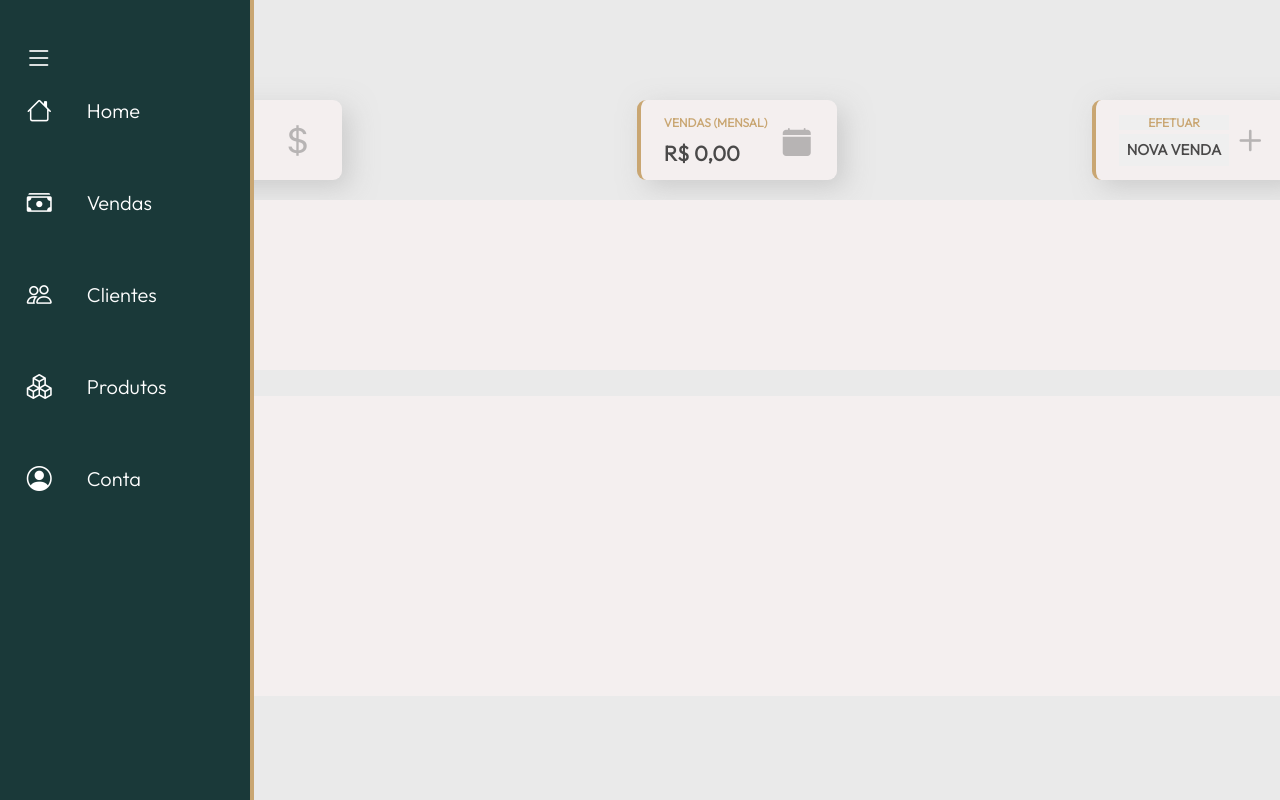
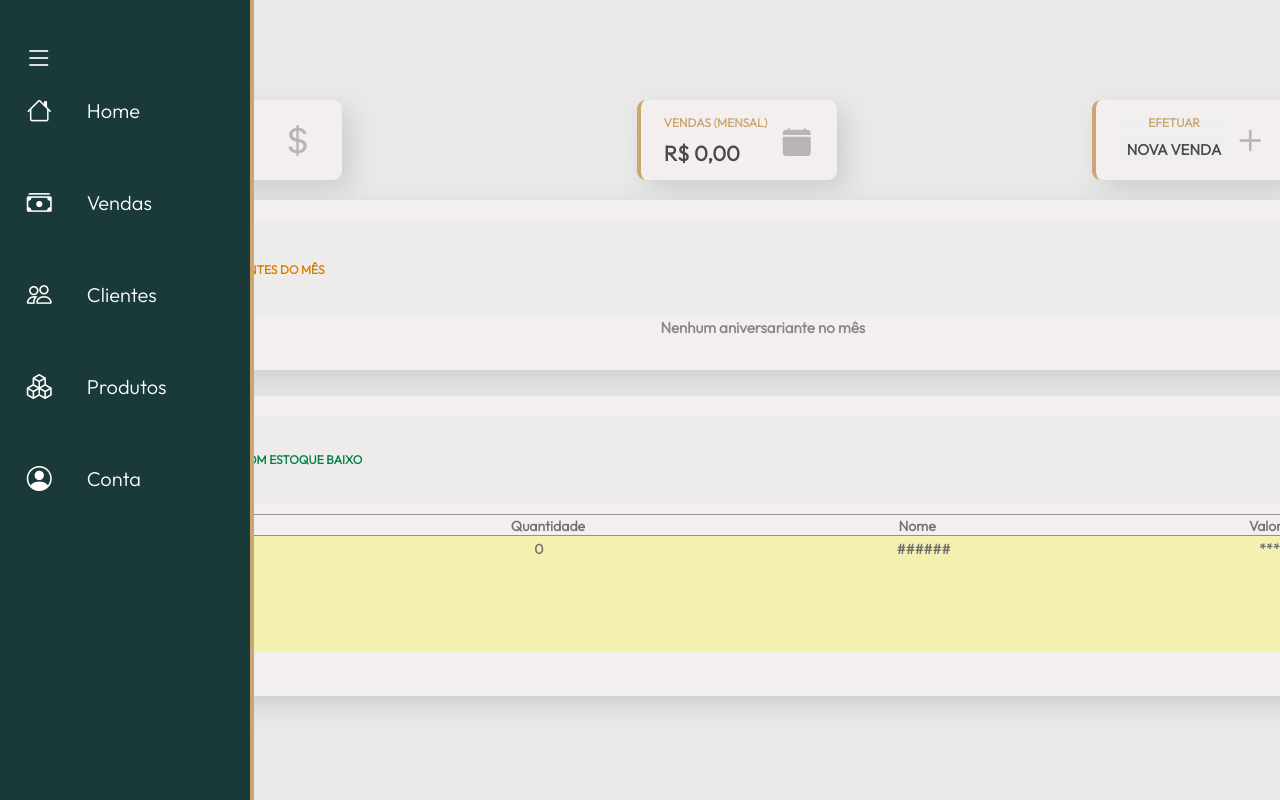
Before and after one commit to elifreitascode/Sistema-de-vendas, a Flask app: page /paginainicial in a window 1280 px wide. Run offline with Flask 3, Linux system fonts and the light colour scheme; some libraries are stand-ins or nearby versions.

Commit message:
Estilização do card estoque e aniversariantes

```diff
--- a/static/StyleInicio.css
+++ b/static/StyleInicio.css
@@ -114,17 +114,21 @@ ul li.item-menu > a .icon > i{
     height: 170px;
     background-color: #f4efef;
     margin-top: 10px;
-    border: none;
+    border-left: 4px solid #fa9200;
     border-radius: 10px;
     margin-bottom: 13px;
+    padding: 20px 20px 24px 20px;
+    box-shadow: 9px 9px 26px  #bebdbdab;
 }
 .card-estoque{
     width: 1240px;
     height: 300px;
     background-color: #f4efef;
     margin-top: 13px;
-    border: none;
+    border-left: 4px solid #008F4D;
     border-radius: 10px;
+    padding: 20px 20px 24px 20px;
+    box-shadow: 9px 9px 26px  #bebdbdab;
 }
 
 .campo-texto{
@@ -202,3 +206,82 @@ span.icon-card > i{
     font-size: 43px;
     margin-bottom: 2px;
 }
+.conteudo-aniversariante{
+    width: 100%;
+    height: 100%;
+}
+.aniver-mes{
+    display: flex;
+    flex-direction: column;
+    height: 78%;
+    justify-content: center;
+    border-radius: 7px;
+    background-color: #ebeaeaa2;
+}
+.aniver-mes > h2{
+    font-size: 12px;
+    text-transform: uppercase;
+    margin-left: 8px;
+    color: #d87e00;
+}
+.mensagem-niver{
+    display: flex;
+    flex-direction: row;
+    justify-content: center;
+    height: 22%;
+}
+.mensagem-niver > h2{
+    font-size: 15px;
+    color: #818181f3;
+}
+.conteudo-estoque{
+    width: 100%;
+    height: 100%;
+}
+.mensagem-estoque{
+    display: flex;
+    flex-direction: column;
+    height: 34%;
+    justify-content: center;
+    border-radius: 7px;
+    background-color: #ebeaeaa2;
+}
+.mensagem-estoque > h2{
+    font-size: 12px;
+    text-transform: uppercase;
+    margin-left: 8px;
+    color:#008245
+}
+.conteudo-produto{
+    margin-top: 4px;
+    display: flex;
+    height: 62%;
+    flex-direction: column;
+    padding: 7px;
+}
+.titulos-estoque{
+    display: flex;
+    flex-direction: row;
+    justify-content: space-between;
+    height: 15%;
+    border-top: 1.5px solid #8d8d8df3;
+    border-bottom: 1.5px solid #8d8d8df3;
+}
+.titulos-estoque > h2{
+    margin-top: 1.5px;
+    font-size: 14px;
+    color: #717171;
+}
+.informaçoes-estoque{
+    height: 80%;
+    display: flex;
+    flex-direction: row;
+    justify-content: space-between;
+    background-color: #f4f192a9;
+}
+.informaçoes-estoque > h2{
+    margin-top: 4px;
+    font-size: 14px;
+    width: 8%;
+    color: #717171;
+}
--- a/templates/paginainicial.html
+++ b/templates/paginainicial.html
@@ -84,10 +84,38 @@
                     </section>
                 </div>
             <div class="card-aniversariante">
+                <div class="conteudo-aniversariante">
+                    <div class="aniver-mes">
+                        <h2>Aniversariantes do mês</h2>
+
+                    </div>
+                    <div class="mensagem-niver">
+                        <h2>Nenhum aniversariante no mês</h2>
+                    </div>
+                </div>
 
             </div>
             <div class="card-estoque">
+                <div class="conteudo-estoque">
+                    <div class="mensagem-estoque">
+                        <h2>Produtos com estoque baixo</h2>
+                    </div>
+                    <div class="conteudo-produto">
+                        <div class="titulos-estoque">
+                            <h2>Cód</h2>
+                            <h2>Quantidade</h2>
+                            <h2>Nome</h2>
+                            <h2>Valor do produto</h2>
+                        </div>
+                        <div class="informaçoes-estoque">
+                            <h2 id="h21">000</h2>
+                            <h2 id="h22">0</h2>
+                            <h2 id="h23">######</h2>
+                            <h2 id="h24">****,**</h2>
+                        </div>
+                    </div>
 
+                </div>
             </div>
         </main>
     </div>
```
Also changed, not shown: other parts of static/StyleInicio.css (+1 -1 lines).
